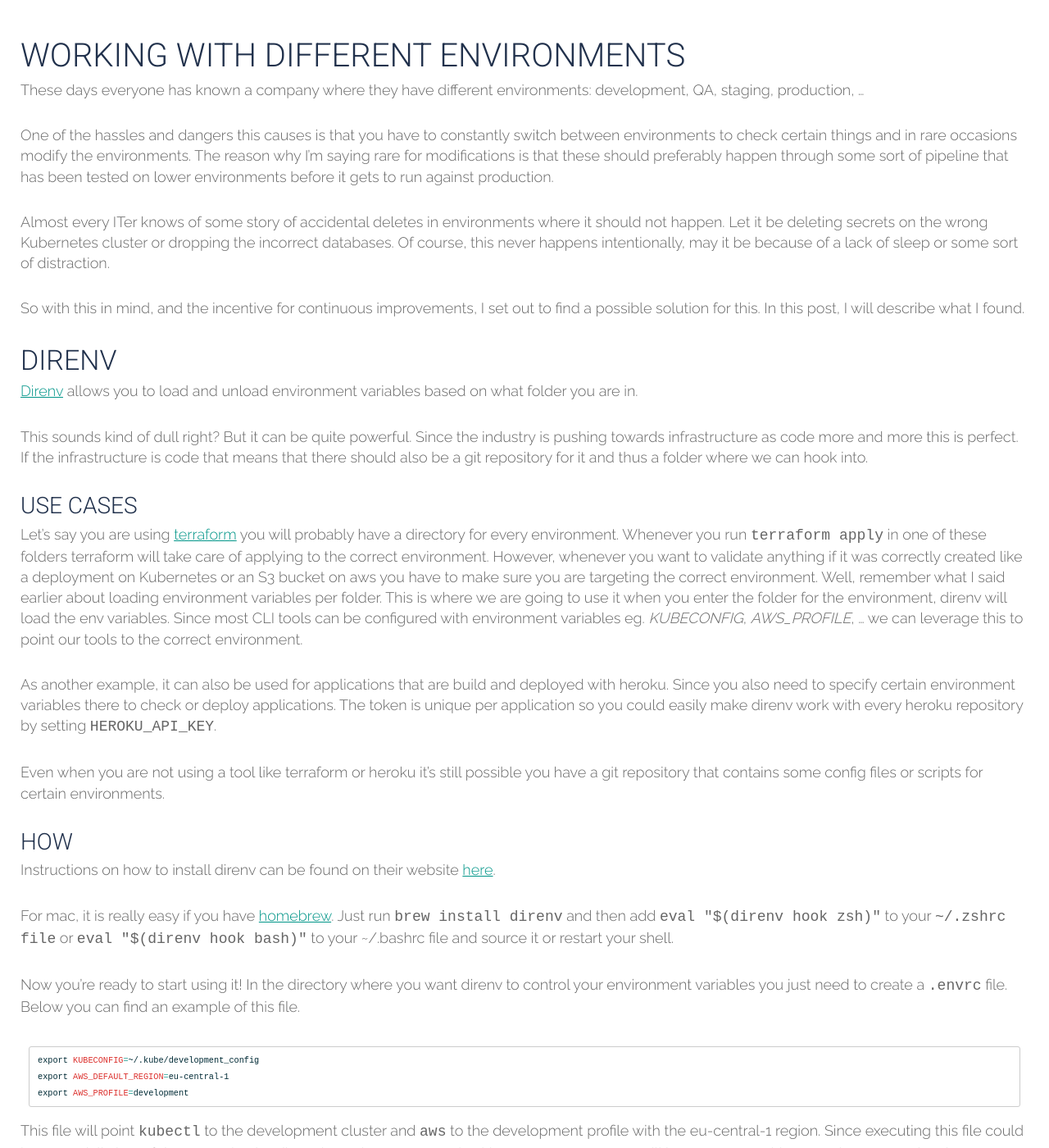
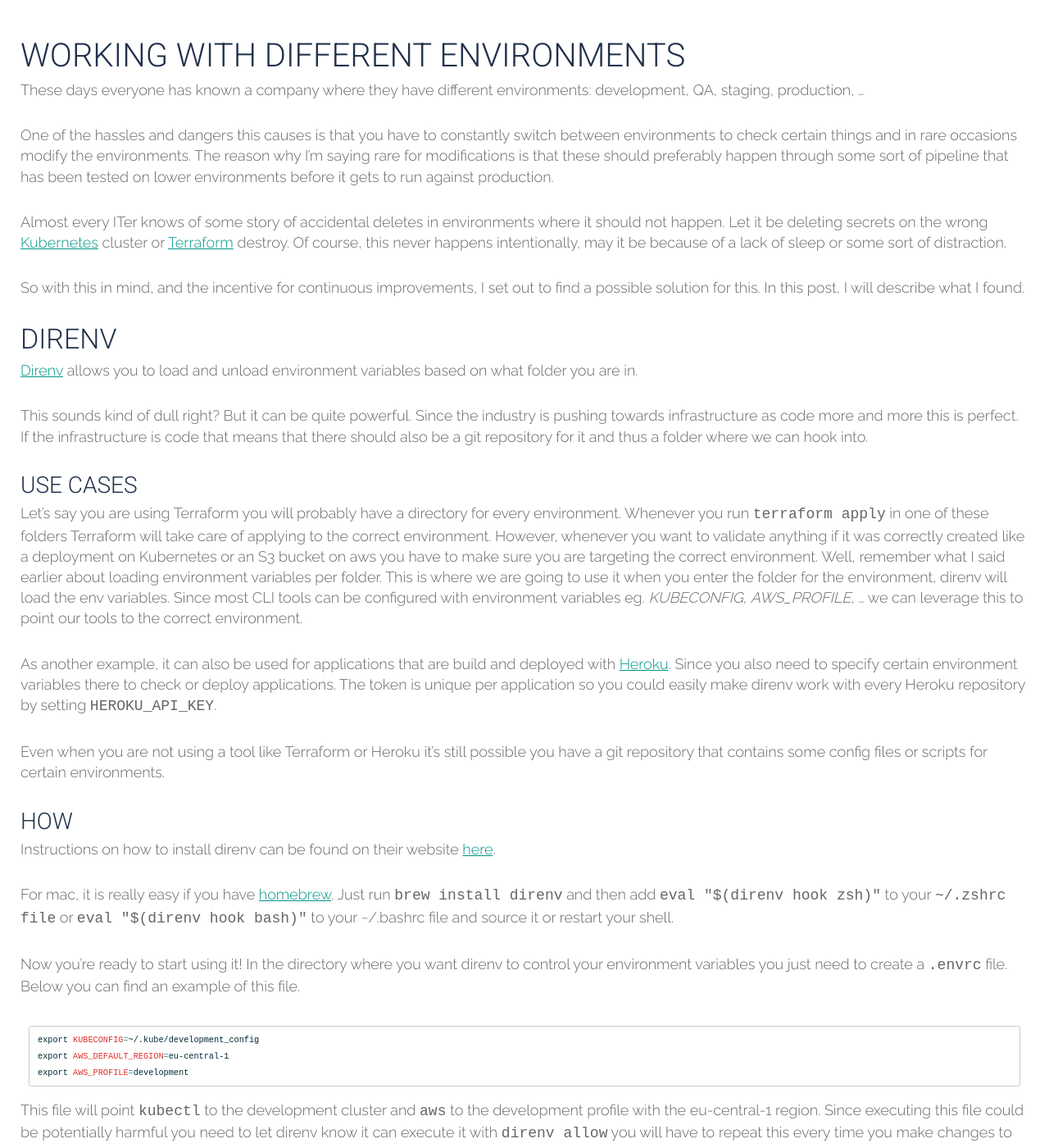
Before and after one commit to tripledio/tripledio.github.io, a Jekyll site: the page built from _posts/2021-01-22-working-with-different-envs.md, in a window 1280 px wide and 1400 px high, scrolled down 620 px. Shown: the whole window at 82% size. Built offline with Jekyll 4.4.1, drawn with Linux system fonts in a browser that asks for light colours; comment, search, counter and statistics services are not loaded; some of the changed lines change nothing that is shown.

Commit message:
Fine tuning

```diff
--- a/_posts/2021-01-22-working-with-different-envs.md
+++ b/_posts/2021-01-22-working-with-different-envs.md
@@ -17,7 +17,7 @@
 One of the hassles and dangers this causes is that you have to constantly switch between environments to check certain things and in rare occasions modify the environments.
 The reason why I'm saying rare for modifications is that these should preferably happen through some sort of pipeline that has been tested on lower environments before it gets to run against production.
 
-Almost every ITer knows of some story of accidental deletes in environments where it should not happen. Let it be deleting secrets on the wrong Kubernetes cluster or dropping the incorrect databases. Of course, this never happens intentionally, may it be because of a lack of sleep or some sort of distraction.
+Almost every ITer knows of some story of accidental deletes in environments where it should not happen. Let it be deleting secrets on the wrong [Kubernetes](https://kubernetes.io/) cluster or [Terraform](https://www.Terraform.io/) destroy. Of course, this never happens intentionally, may it be because of a lack of sleep or some sort of distraction.
 
 So with this in mind, and the incentive for continuous improvements, I set out to find a possible solution for this. In this post, I will describe what I found.
 
@@ -29,14 +29,14 @@
 
 ### Use cases
 
-Let's say you are using [terraform](https://www.terraform.io/) you will probably have a directory for every environment.
-Whenever you run `terraform apply` in one of these folders terraform will take care of applying to the correct environment.
+Let's say you are using Terraform you will probably have a directory for every environment.
+Whenever you run `terraform apply` in one of these folders Terraform will take care of applying to the correct environment.
 However, whenever you want to validate anything if it was correctly created like a deployment on Kubernetes or an S3 bucket on aws you have to make sure you are targeting the correct environment. Well, remember what I said earlier about loading environment variables per folder. This is where we are going to use it when you enter the folder for the environment, direnv will load the env variables.
 Since most CLI tools can be configured with environment variables eg. *KUBECONFIG*, *AWS_PROFILE*, ... we can leverage this to point our tools to the correct environment.
 
-As another example, it can also be used for applications that are build and deployed with heroku. Since you also need to specify certain environment variables there to check or deploy applications. The token is unique per application so you could easily make direnv work with every heroku repository by setting `HEROKU_API_KEY`.
+As another example, it can also be used for applications that are build and deployed with [Heroku](https://www.heroku.com/). Since you also need to specify certain environment variables there to check or deploy applications. The token is unique per application so you could easily make direnv work with every Heroku repository by setting `HEROKU_API_KEY`.
 
-Even when you are not using a tool like terraform or heroku it's still possible you have a git repository that contains some config files or scripts for certain environments.
+Even when you are not using a tool like Terraform or Heroku it's still possible you have a git repository that contains some config files or scripts for certain environments.
 
 ### How
 
@@ -68,6 +68,7 @@
 Now, if the file has changed and it is no longer allowed direnv will print the following if you enter the folder:
 
 ![blocked](/img/posts/environments/blocked.png)
+
 ## Conclusion
 
 You can use direnv to easily couple the infrastructure as code folders with their respective environments so fewer mistakes can be made. It can also easily be shared between team members so everyone can benefit from it.
```
